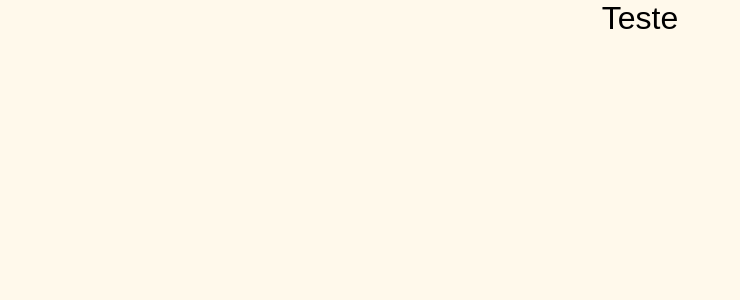
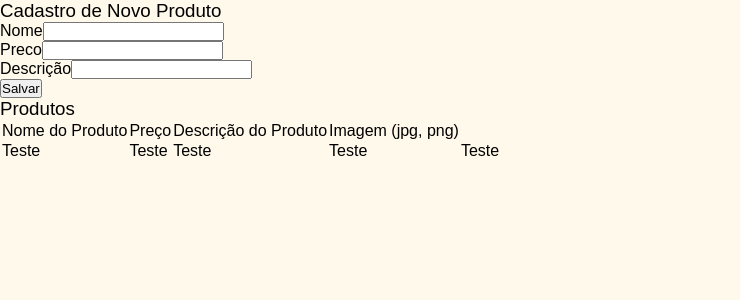
Before and after one commit to NicolasGoncalves/Amiguche-FrontEnd, a React (Create React App) app: page /admin/produtos in a window 1280 px wide. Shown: the top 300 px of the page, without its empty margins (0-740 px from the left). Built offline with nearby package versions, Linux system fonts and the light colour scheme.

Commit message:
pages Produtos e Pedidos

```diff
--- a/src/index.js
+++ b/src/index.js
@@ -8,6 +8,8 @@ import App from './App';
 import LandingPage from './pages/LandingPage';
 import Login from './pages/Login';
 import Cadastro from './pages/Cadastro';
+import GerenciaProdutos from './pages/GerenciaProdutos';
+import ListaPedidos from './pages/ListaPedidos';
 
 import HeaderAdm from './components/headerAdm';
 
@@ -21,6 +23,8 @@ root.render(
       <Route path="/login" element={<Login />} />
       <Route path='/cadastro' element={<Cadastro />}/>
       <Route path='/header' element={<HeaderAdm />}/>
+      <Route path='/admin/pedidos' element={<ListaPedidos/>} />
+      <Route path='/admin/produtos' element={<GerenciaProdutos/>} />
     </Routes>
   </BrowserRouter>
 
--- /dev/null
+++ b/src/pages/GerenciaProdutos/index.js
@@ -0,0 +1,60 @@
+import React from 'react';
+import Header2 from '../../components/header2'
+
+import { useState } from 'react';
+
+
+export default function GerenciaProdutos(){
+    const [nomeProduto, setNomeProduto] = useState("")
+    const [precoProduto, setPrecoProduto] = useState("")
+    const [descricaoProduto, setDescricaoProduto] = useState("")
+
+
+    return (
+        <section className='gerencia-produtos'>
+
+            <section className='panel'>
+                <h1>Cadastro de Novo Produto</h1>
+                <div className='formulario'>
+                    <div>
+                    <label>Nome</label>
+                        <input type="text" value={nomeProduto} onChange={(e) => setNomeProduto(e.target.value)} />
+                    </div>
+                    <div>
+                        <label>Preco</label>
+                        <input type="text" value={precoProduto} onChange={(e) => setPrecoProduto(e.target.value)} />
+                    </div>
+                    <div>
+                        <label>Descrição</label>
+                        <input type="text" value={descricaoProduto} onChange={(e) => setDescricaoProduto(e.target.value)} />
+                    </div>
+                    <div>
+                        <button>Salvar</button>
+                    </div>
+                </div>
+
+                <h1>Produtos</h1>
+                <section className='panel'>
+                    <table>
+                        <tr>
+                            <th>Nome do Produto</th>
+                            <th>Preço</th>
+                            <th>Descrição do Produto</th>
+                            <th>Imagem (jpg, png)</th>
+                        </tr>
+
+                        <tbody>
+                            <tr>
+                                <td>Teste</td>
+                                <td>Teste</td>
+                                <td>Teste</td>
+                                <td>Teste</td>
+                                <td>Teste</td>
+                            </tr>
+                        </tbody>
+                    </table>
+                </section>
+            </section>
+        </section>
+    )
+}
--- a/src/pages/ListaPedidos/index.js
+++ b/src/pages/ListaPedidos/index.js
@@ -1,10 +1,31 @@
+import React from 'react';
+
 
 export default function ListaPedidos() {
 
     return(
-        <main>
-
-
-        </main>
+        <section className="lista-pedidos">
+            <h1>Lista de Pedidos</h1>
+            <section className="panel">
+                <table>
+                    <tr>
+                        <th>ID</th>
+                        <th>Cliente</th>
+                        <th>Produto Encomendado</th>
+                        <th>Valor Total</th>
+                        <th>Status</th>
+                    </tr>
+                    <tbody>
+                        <tr>
+                            <td>Teste</td>
+                            <td>Teste</td>
+                            <td>Teste</td>
+                            <td>Teste</td>
+                            <td>Teste</td>
+                        </tr>
+                    </tbody>
+                </table>
+            </section>
+        </section>
     )
 }
```
